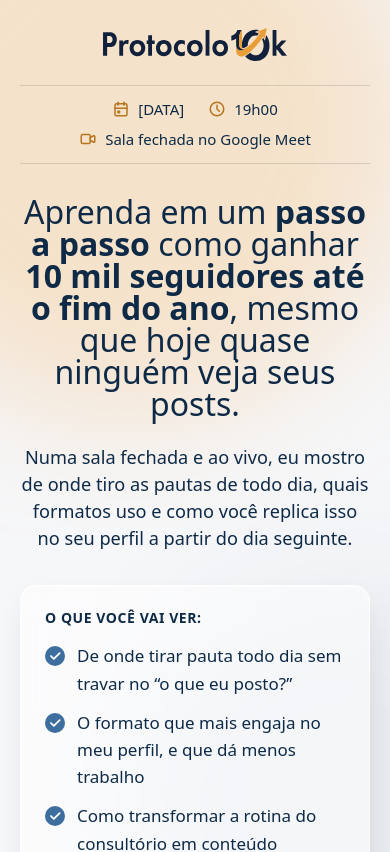
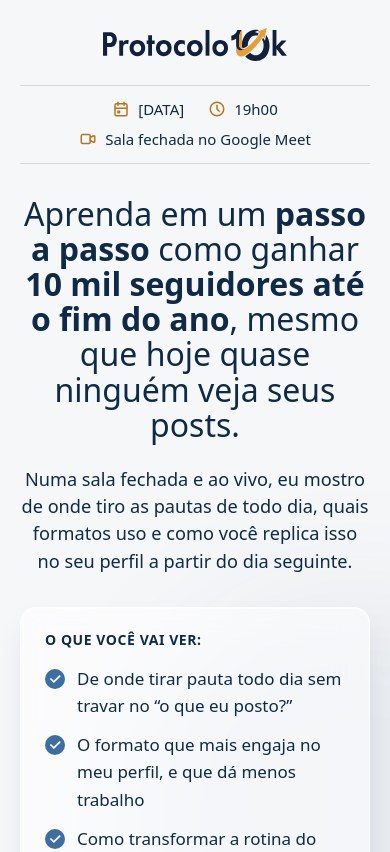
Before and after one commit to criacaondhub/webinario-gustavosa-10k, a React (Vite) app: page / in a window 390 px wide. Shown: the top 852 px of the page. Built offline with nearby package versions, Linux system fonts and the light colour scheme; a web font is replaced by a local one.

Commit message:
style(hero): hover de escala no CTA, H1 com entrelinha 1.1 e remove brilho amarelo
Co-Authored-By: Claude Opus 5.5 <noreply@anthropic.com>

```diff
--- a/src/components/sections/Hero.tsx
+++ b/src/components/sections/Hero.tsx
@@ -25,7 +25,6 @@ export function Hero() {
     <section className="relative isolate overflow-x-clip">
       {/* Brilhos de fundo — dão profundidade ao glassmorphism */}
       <div aria-hidden="true" className="pointer-events-none absolute inset-0 -z-10">
-        <div className="absolute -top-40 -left-40 size-[36rem] rounded-full bg-accent/25 blur-3xl" />
         <div className="absolute top-1/2 left-1/3 size-[28rem] rounded-full bg-heading/[0.06] blur-3xl" />
       </div>
 
--- a/src/components/ui/CtaButton.tsx
+++ b/src/components/ui/CtaButton.tsx
@@ -17,7 +17,7 @@ type CtaButtonProps = {
 }
 
 const base =
-  'group inline-flex min-h-14 w-full max-w-md items-center justify-center gap-3 rounded-lg bg-accent px-7 py-4 font-sans text-cta font-bold uppercase tracking-[0.02em] text-heading shadow-[0_10px_30px_-10px_rgb(242_165_65/0.7)] transition-colors duration-200 ease-out hover:bg-accent-hover focus-visible:outline-2 focus-visible:outline-offset-4 focus-visible:outline-heading sm:w-auto sm:max-w-none'
+  'group inline-flex min-h-14 w-full max-w-md items-center justify-center gap-3 rounded-lg bg-accent px-7 py-4 font-sans text-cta font-bold uppercase tracking-[0.02em] text-heading shadow-[0_10px_30px_-10px_rgb(242_165_65/0.7)] transition-transform duration-200 ease-out will-change-transform hover:scale-[1.04] active:scale-[0.98] motion-reduce:transition-none motion-reduce:hover:scale-100 focus-visible:outline-2 focus-visible:outline-offset-4 focus-visible:outline-heading sm:w-auto sm:max-w-none'
 
 export function CtaButton({ label, lines, className }: CtaButtonProps) {
   const text = (
--- a/src/index.css
+++ b/src/index.css
@@ -26,7 +26,7 @@
   --font-sans: "futura-pt", ui-sans-serif, system-ui, sans-serif;
 
   --text-display: clamp(2rem, 1.4rem + 2.2vw, 3.125rem);
-  --text-display--line-height: 1;
+  --text-display--line-height: 1.1;
   --text-headline: clamp(1.875rem, 1.4rem + 2vw, 3rem);
   --text-headline--line-height: 1.1;
   --text-statement: clamp(1.25rem, 1.1rem + 0.6vw, 1.625rem);
```
Also changed, not shown: 1 other file (tests, documents, lock files or other folders).
